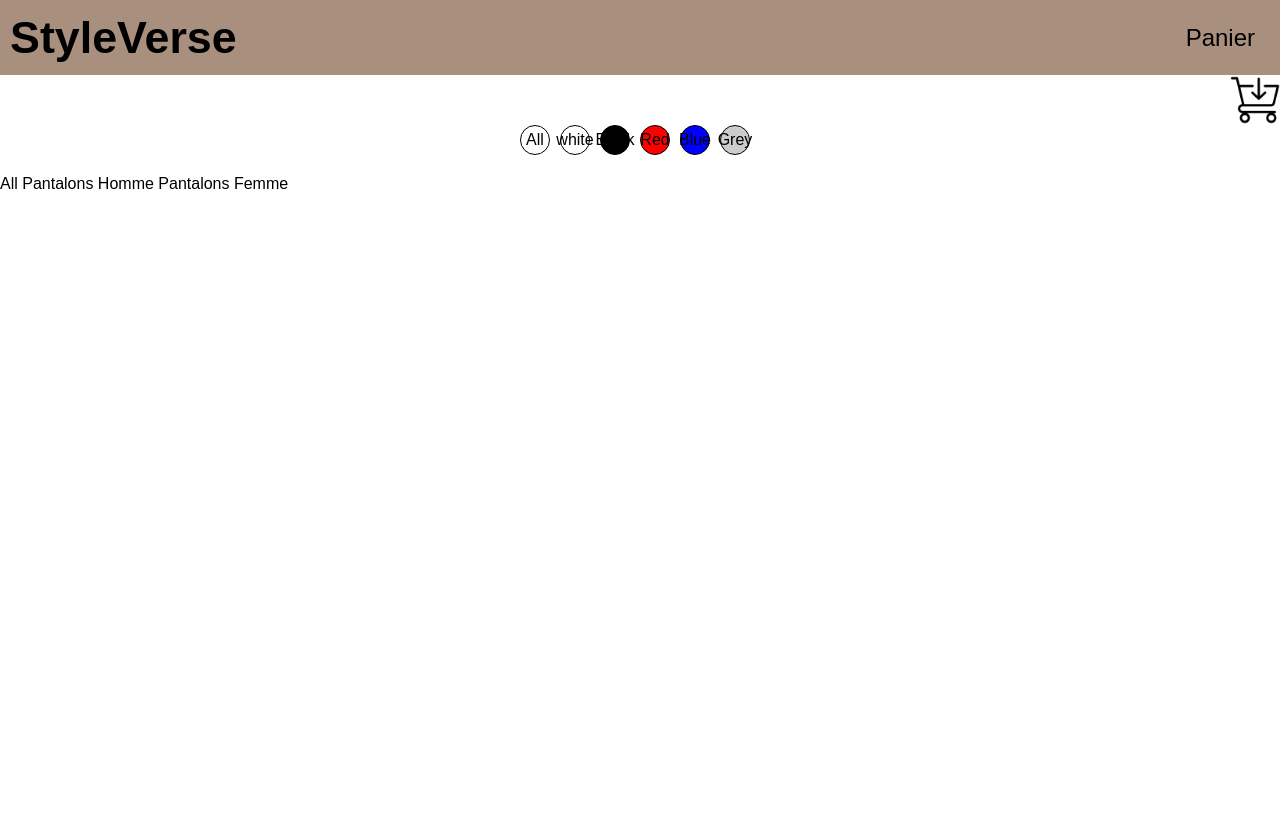
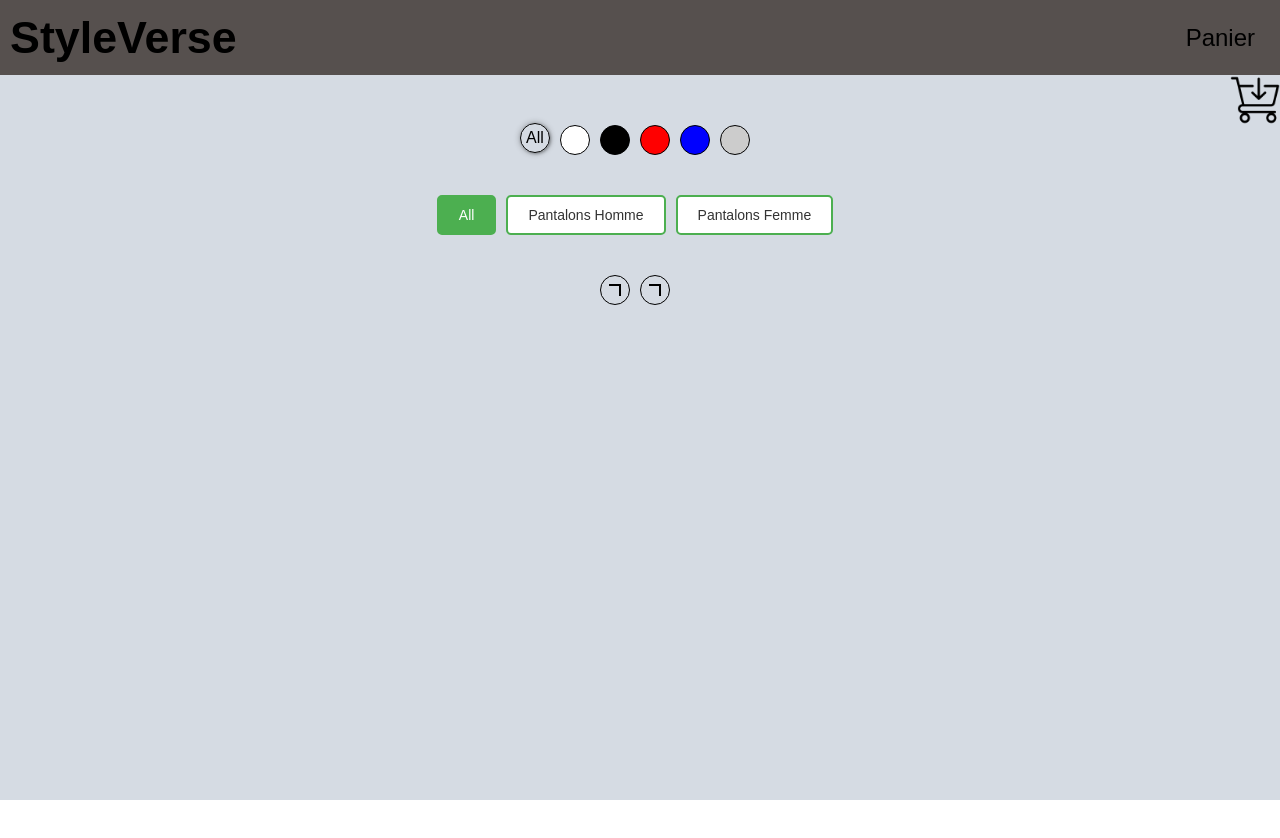
Before and after one commit to MathisGredtYnov/Gredt-Gendron-shopping-app, a plain HTML site: page FRONTEND/HTML/index.html in a window 1280 px wide. Shown: the top 838 px of the page. Drawn offline with Linux system fonts and the light colour scheme; no server answers.

Commit message:
filtre par tri croissant et décroissant

```diff
--- a/FRONTEND/CSS/header.css
+++ b/FRONTEND/CSS/header.css
@@ -1,6 +1,6 @@
 /* header */
 .header {
-    background-color: #A9907E;
+    background-color: #56504e;
     color: #ffffff;
     padding: 10px;
     height: 75px;
--- a/FRONTEND/CSS/index.css
+++ b/FRONTEND/CSS/index.css
@@ -16,7 +16,8 @@
 }
 
 .WithOutHeader {
-    height: 100%;
+  background-color: #d5dbe3;
+  min-height: calc(100vh - 75px);
   width: 100%;
   display: flex;
   flex-direction: column;
@@ -29,7 +30,6 @@
   align-items: center;
   justify-content: center;
   flex-direction: column;
-
 }
 
 .first_content_up {
@@ -56,7 +56,8 @@
   margin-bottom: 20px;
 }
 
-.color_picker_ctn input, .sexe_picker_ctn input {
+.color_picker_ctn input,
+.sexe_picker_ctn input {
   display: none;
 }
 
@@ -69,11 +70,17 @@
   justify-content: center;
   align-items: center;
   margin-right: 10px;
+  transition: transform 0.2s ease-in-out, box-shadow 0.2s ease-in-out;
 }
 
 .color_picker_ctn > input:checked + label {
   transform: translateY(-2px);
-  box-shadow: 1px 1px 3px rgba(0, 0, 0, 0.3);
+  box-shadow: 1px 1px 3px rgba(0, 0, 0, 0.3), 0 0 6px rgba(0, 0, 0, 0.3);
+}
+
+.color_picker_ctn > input:checked + label:hover {
+  transform: translateY(-2px);
+  box-shadow: 1px 1px 6px rgba(0, 0, 0, 0.5), 0 0 12px rgba(0, 0, 0, 0.5);
 }
 
 .blue {
@@ -90,12 +97,100 @@
 
 .white {
   background-color: #fff;
-  border: 2px solid #000; /* Ajout de la bordure */
+  border: 2px solid #000;
+}
+
+.white:hover {
+  border: 2px solid #555;
 }
 
 .black {
   background-color: #000;
-  border: 2px solid #fff; /* Ajout de la bordure */
+  border: 2px solid #fff;
+}
+
+.black:hover {
+  border: 2px solid #888;
+}
+
+.sexe_picker_ctn {
+  height: auto;
+  width: 100%;
+  display: flex;
+  justify-content: center;
+  align-items: center;
+  padding: 20px;
+  margin-bottom: 20px;
+  }
+
+  .sexe_picker_ctn label {
+  cursor: pointer;
+  display: inline-block;
+  font-size: 14px;
+  background-color: #fff;
+  color: #333;
+  border: 2px solid #4caf50;
+  border-radius: 5px;
+  padding: 10px 20px;
+  transition: all 0.3s ease-in-out;
+  margin-right: 10px;
+  }
+
+  .sexe_picker_ctn input:checked + label {
+  background-color: #4caf50;
+  color: #fff;
+  }
+
+  .sexe_picker_ctn label:hover {
+  background-color: #4caf50;
+  color: #fff;
+  border-color: #4caf50;
+  }
+
+  .price_picker_ctn {
+    height: auto;
+    width: 100%;
+    display: flex;
+    justify-content: center;
+    align-items: center;
+    margin-bottom: 20px;
+  }
+
+  .price_picker_ctn input {
+    display: none;
+  }
+
+  .price_picker_ctn label {
+    width: 30px;
+    height: 30px;
+    border-radius: 50%;
+    border: 1px solid #000;
+    display: flex;
+    justify-content: center;
+    align-items: center;
+    margin-right: 10px;
+    transition: transform 0.2s ease-in-out, box-shadow 0.2s ease-in-out;
+  }
+
+  .price_picker_ctn input:checked + label {
+    transform: translateY(-2px);
+    box-shadow: 1px 1px 3px rgba(0, 0, 0, 0.3), 0 0 6px rgba(0, 0, 0, 0.3);
+  }
+
+  .price_picker_ctn input:checked + label:hover {
+    transform: translateY(-2px);
+    box-shadow: 1px 1px 6px rgba(0, 0, 0, 0.5), 0 0 12px rgba(0, 0, 0, 0.5);
+  }
+
+  .price_picker_ctn .price_button::before {
+    content: "";
+    display: block;
+    width: 10px;
+    height: 10px;
+    border: 2px solid #000;
+    border-left: none;
+    border-bottom: none;
+    transition: border-color 0.2s ease-in-out;
   }
 
 /*affichage des données*/
@@ -111,7 +206,7 @@
 /* affichage du panier*/
 
 .cart_ctn {
-  background-color: #ada0a0;
+  background-color: #56504e;
   position: absolute;
   top: 0;
   right: -500px;
@@ -157,7 +252,7 @@
 .cart_counter {
   display: inline-block;
   color: white;
-  font-size: 12px;
+  font-size: 15px;
   text-align: center;
   margin-right: 10px;
   padding: 5px 10px;
@@ -249,6 +344,7 @@
 }
 
 .pantalon_item {
+  background-color: #fff;
   display: flex;
   align-items: flex-start;
   width: 100%;
--- a/FRONTEND/HTML/index.html
+++ b/FRONTEND/HTML/index.html
@@ -39,26 +39,26 @@
                 </div>
             </div>
             <div class="color_picker_ctn">
-                <input type="radio" name="color" value="all" id="color-all">
+                <input type="radio" name="color" value="all" id="color-all" checked>
                 <label for="color-all" class ="picker all">All</label>
 
                 <input type="radio" name="color" value="white" id="color-white">
-                <label for="color-white" class = "picker white">white</label>
+                <label for="color-white" class = "picker white"></label>
 
                 <input type="radio" name="color" value="black" id="color-black">
-                <label for="color-black" class = "picker black">Black</label>
+                <label for="color-black" class = "picker black"></label>
 
                 <input type="radio" name="color" value = "red" id = "color-red">
-                <label for="color-red" class = "picker red">Red</label>
+                <label for="color-red" class = "picker red"></label>
 
                 <input type="radio" name="color" value = "blue" id="color-blue">
-                <label for="color-blue" class = "picker blue">Blue</label>
+                <label for="color-blue" class = "picker blue"></label>
 
                 <input type="radio" name="color" value = "grey" id="color-grey">
-                <label for="color-grey" class = "picker grey">Grey</label>
+                <label for="color-grey" class = "picker grey"></label>
             </div>
             <div class="sexe_picker_ctn">
-                <input type="radio" name="sexe" value="all" id="sexe-all">
+                <input type="radio" name="sexe" value="all" id="sexe-all" checked>
                 <label for="sexe-all" class ="pantalon_button">All</label>
 
                 <input type="radio" name="sexe" value="homme" id="sexe-homme">
@@ -66,6 +66,13 @@
 
                 <input type="radio" name="sexe" value="femme" id="sexe-femme">
                 <label for="sexe-femme" class="pantalon_button">Pantalons Femme</label>
+            </div>
+            <div class = "price_picker_ctn">
+                <input type="radio" name="price" value = "ascendent" id="price_ascendent">
+                <label for="price_ascendent" class = "price_button up"></label>
+
+                <input type="radio" name="price" value = "descendent" id="price_descendent">
+                <label for="price_descendent" class = "price_button down"></label>
             </div>
             <div class = "second_content">
 
```
Lines whose indentation alone changed are shown as unchanged.
